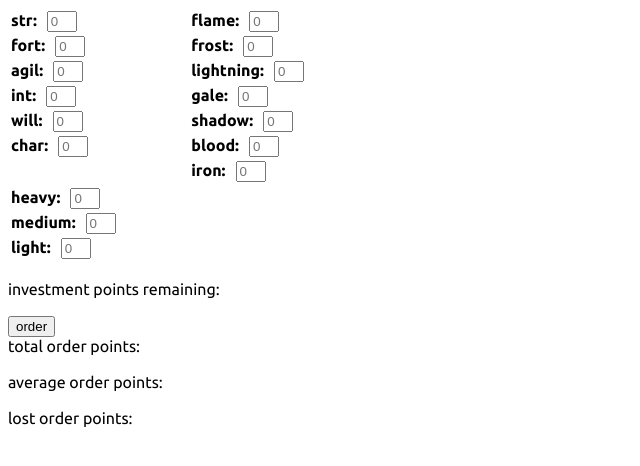
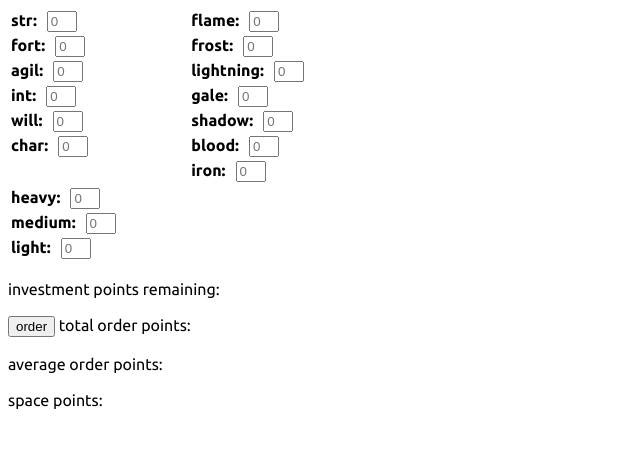
Before and after one commit to SirCrabapple99/order, a plain HTML site: page index.html in a window 1280 px wide. Shown: the whole page, without its empty margins (0-640 px from the left). Drawn offline with Linux system fonts and the light colour scheme.

Commit message:
Update index.html

```diff
--- a/index.html
+++ b/index.html
@@ -114,11 +114,10 @@
   <script src="order.js"></script>
   <br>
   <button onclick="order()" id="orderb">order</button>
+  <label>total order points: <div id='orderft'></div></label>
   <br>
-  <label>total order points: <div id='ordert'></div></label>
+  <label>average order points: <div id='orderfa'></div></label>
   <br>
-  <label>average order points: <div id='ordera'></div></label>
-  <br>
-  <label>lost order points: <div id='orderl'></div></label>
+  <label>space points: <div id='orderfl'></div></label>
 </body>
 </html>
```
